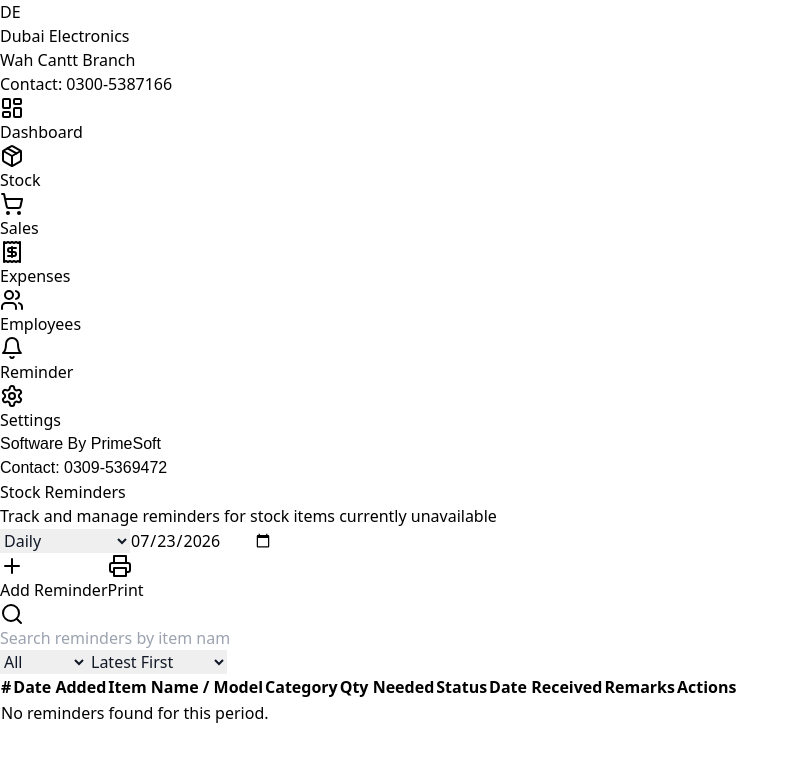
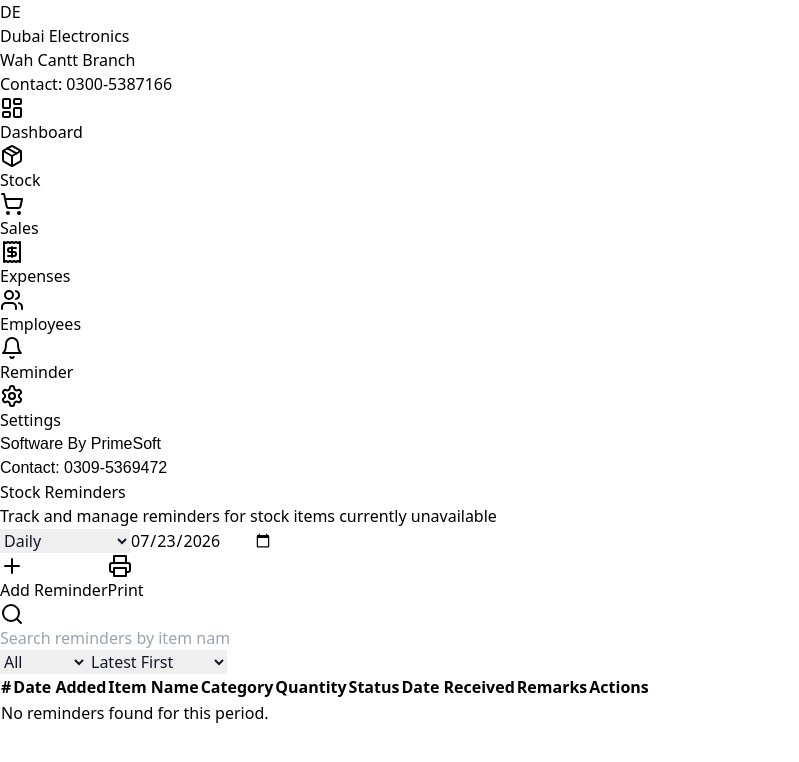
Before and after one commit to SalikLeo/Dubai-Electronics-Wah-Cantt, a React (Vite) app: page /#/reminder in a window 1280 px wide. Shown: the top 762 px of the page, without its empty margins (0-799 px from the left). Built offline with nearby package versions, Linux system fonts and the light colour scheme.

Commit message:
Change Item Name / Model label to Item Name, and Qty Needed to Quantity in reminders view

```diff
--- a/src/tabs/ReminderTab.jsx
+++ b/src/tabs/ReminderTab.jsx
@@ -341,9 +341,9 @@
               <tr>
                 <th className="py-2.5 px-3 border-r border-slate-700 font-semibold text-center w-12">#</th>
                 <th className="py-2.5 px-3 border-r border-slate-700 font-semibold w-36">Date Added</th>
-                <th className="py-2.5 px-3 border-r border-slate-700 font-semibold">Item Name / Model</th>
+                <th className="py-2.5 px-3 border-r border-slate-700 font-semibold">Item Name</th>
                 <th className="py-2.5 px-3 border-r border-slate-700 font-semibold w-40">Category</th>
-                <th className="py-2.5 px-3 border-r border-slate-700 font-semibold text-center w-24">Qty Needed</th>
+                <th className="py-2.5 px-3 border-r border-slate-700 font-semibold text-center w-24">Quantity</th>
                 <th className="py-2.5 px-3 border-r border-slate-700 font-semibold w-32">Status</th>
                 <th className="py-2.5 px-3 border-r border-slate-700 font-semibold w-40">Date Received</th>
                 <th className="py-2.5 px-3 border-r border-slate-700 font-semibold">Remarks</th>
@@ -438,7 +438,7 @@
             </div>
             <form onSubmit={handleAddSubmit} className="flex flex-col gap-4">
               <div>
-                <label className="block text-sm font-semibold text-gray-700 mb-1">Item Name / Model *</label>
+                <label className="block text-sm font-semibold text-gray-700 mb-1">Item Name *</label>
                 <input
                   type="text"
                   className="w-full border border-gray-300 rounded-lg p-2.5 outline-none focus:ring-2 focus:ring-blue-500 text-sm font-medium"
@@ -563,9 +563,9 @@
                     <tr className="bg-slate-800 text-white border-b border-gray-300">
                       <th className="py-2 px-2 border-r border-slate-700 text-center w-8">#</th>
                       <th className="py-2 px-2 border-r border-slate-700">Date Added</th>
-                      <th className="py-2 px-2 border-r border-slate-700">Item Name / Model</th>
+                      <th className="py-2 px-2 border-r border-slate-700">Item Name</th>
                       <th className="py-2 px-2 border-r border-slate-700">Category</th>
-                      <th className="py-2 px-2 border-r border-slate-700 text-center w-16">Qty</th>
+                      <th className="py-2 px-2 border-r border-slate-700 text-center w-16">Quantity</th>
                       <th className="py-2 px-2 border-r border-slate-700">Status</th>
                       <th className="py-2 px-2 border-r border-slate-700">Date Received</th>
                       <th className="py-2 px-2">Remarks</th>
```
